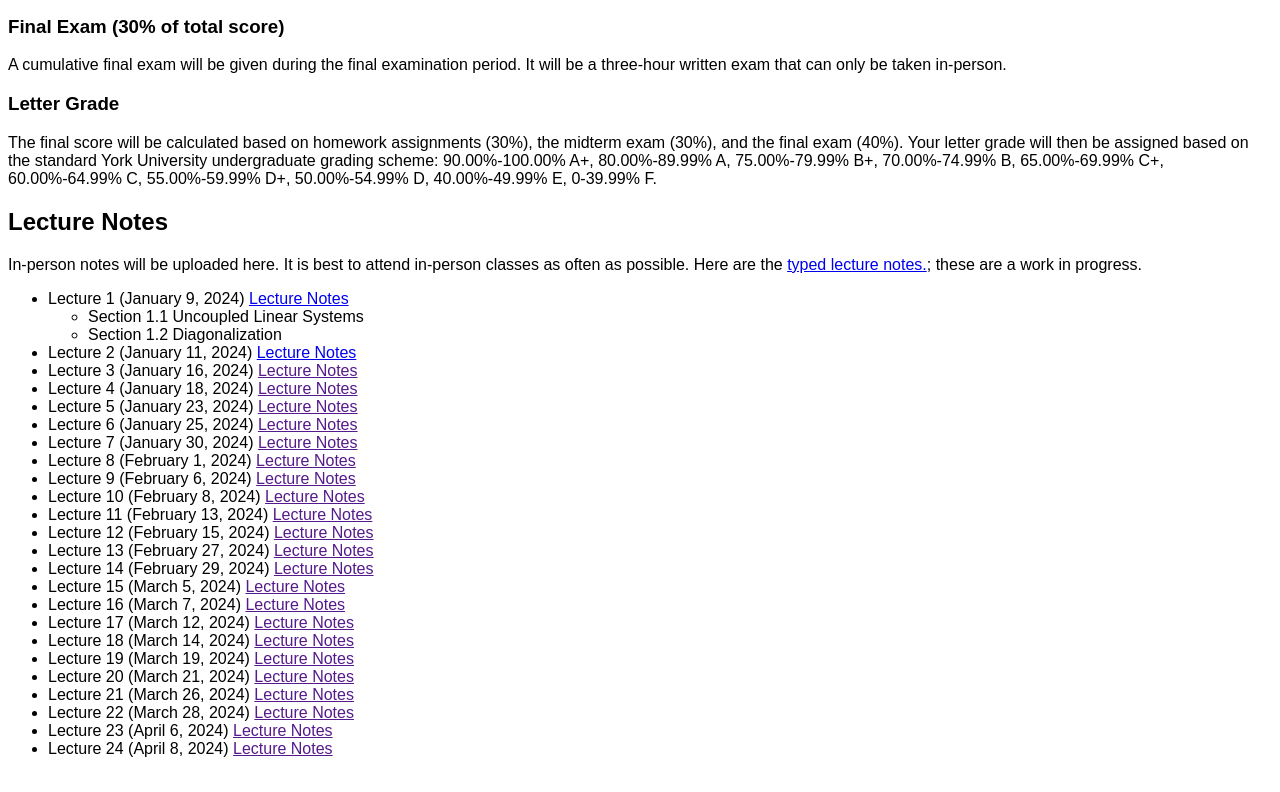
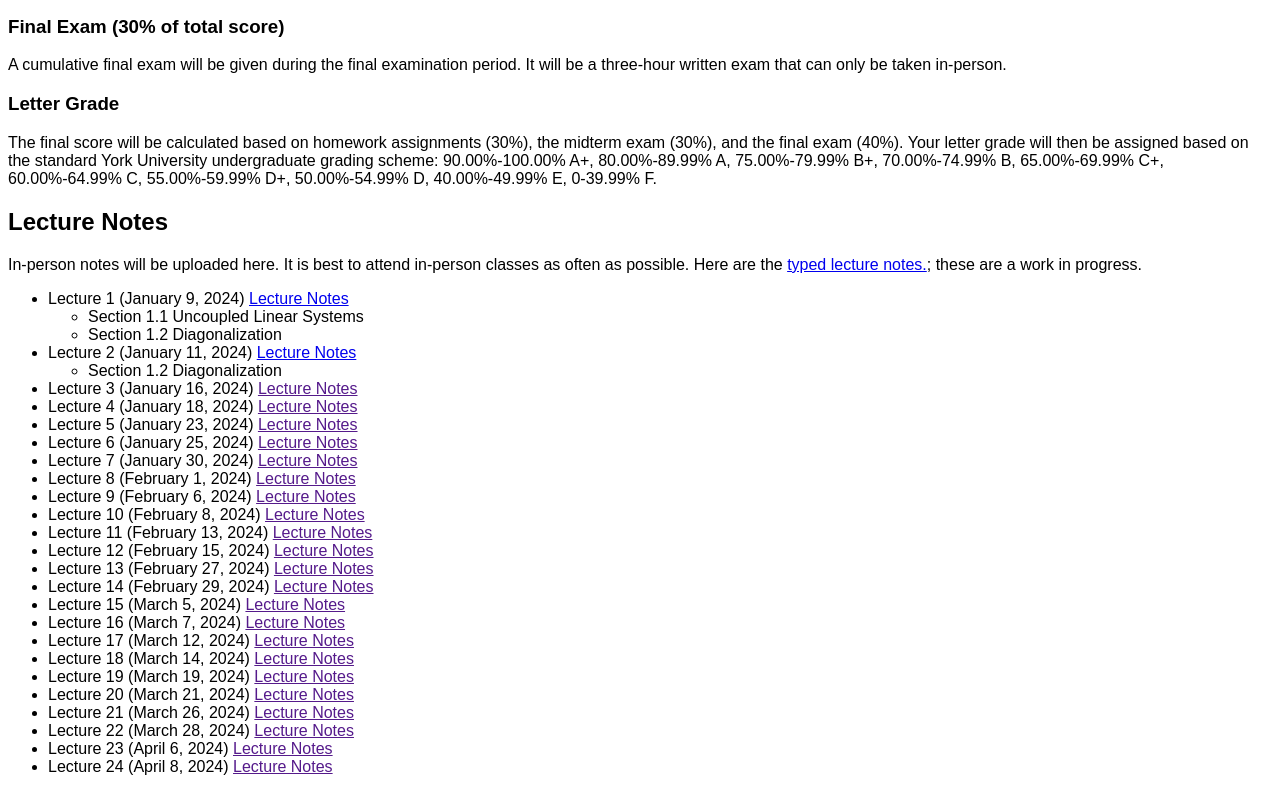
Before and after one commit to joetran0/MATH-4271-Winter-2024, a plain HTML site: page index.html in a window 1280 px wide. Shown: the part 1163-1955 px from the top of the page. Drawn offline with Linux system fonts and the light colour scheme.

Commit message:
Update index.html

```diff
--- a/index.html
+++ b/index.html
@@ -82,6 +82,9 @@
                 <li>Section 1.2 Diagonalization</li>
             </ul>
             <li>Lecture 2 (January 11, 2024) <a href="M4271-Lecture2.pdf">Lecture Notes</a></li>
+            <ul>
+                <li>Section 1.2 Diagonalization</li>
+            </ul>
             <li>Lecture 3 (January 16, 2024) <a href="">Lecture Notes</a></li>
             <li>Lecture 4 (January 18, 2024) <a href="">Lecture Notes</a></li>
             <li>Lecture 5 (January 23, 2024) <a href="">Lecture Notes</a></li>
```
